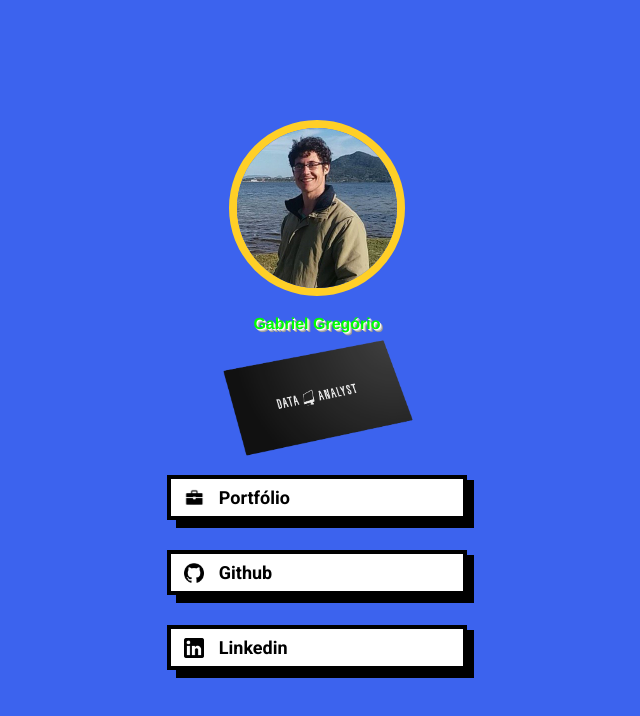
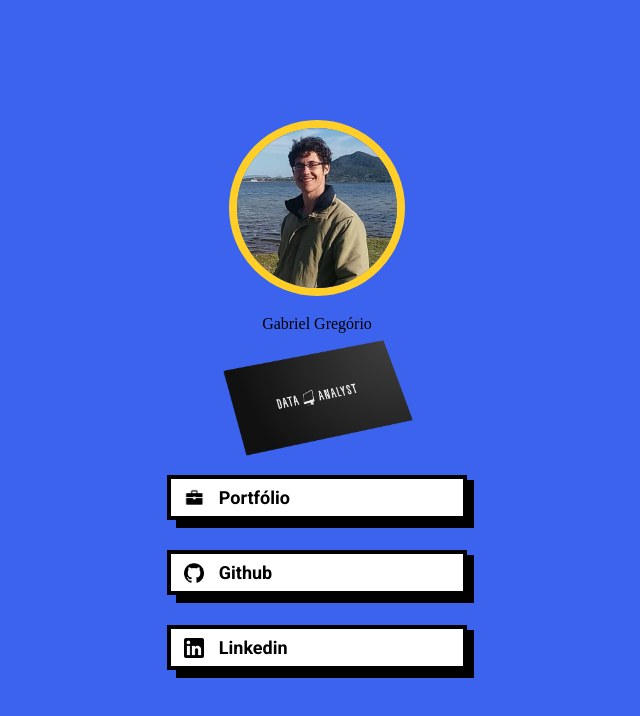
Before and after one commit to gabrielgregoriogithub/Links, a plain HTML site: page index.html in a window 1280 px wide. Shown: the whole page, without its empty margins (323-963 px from the left). Drawn offline with Linux system fonts and the light colour scheme.

Commit message:
Update styles.css

```diff
--- a/styles.css
+++ b/styles.css
@@ -11,14 +11,6 @@ body{
   background-repeat: repeat;
   background-size: 50px 50px;
   animation: animatedBackground 20s linear infinite;
-}
-
-h1 {
- color: #00FF00;
-  font-family: 'Montserrat', Helvetica, sans-serif;
-  font-weight: 700;
-  text-shadow: 1px 1px 0 #fff, 2px 2px 0 #ccc, 3px 3px 0 #999;
-
 }
 
 @media only screen
```
